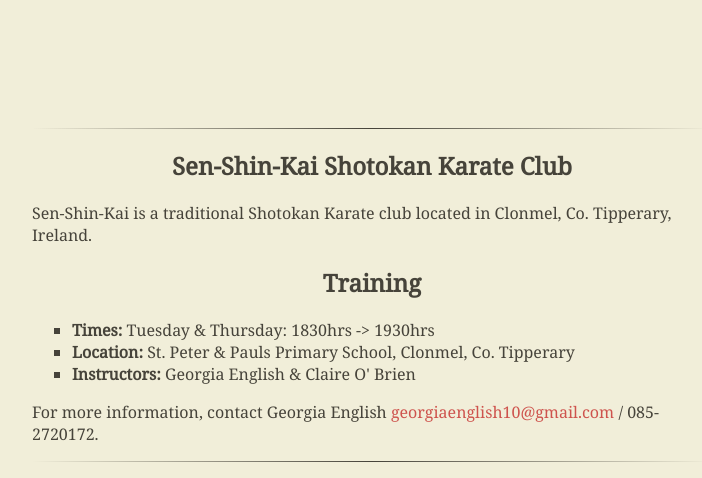
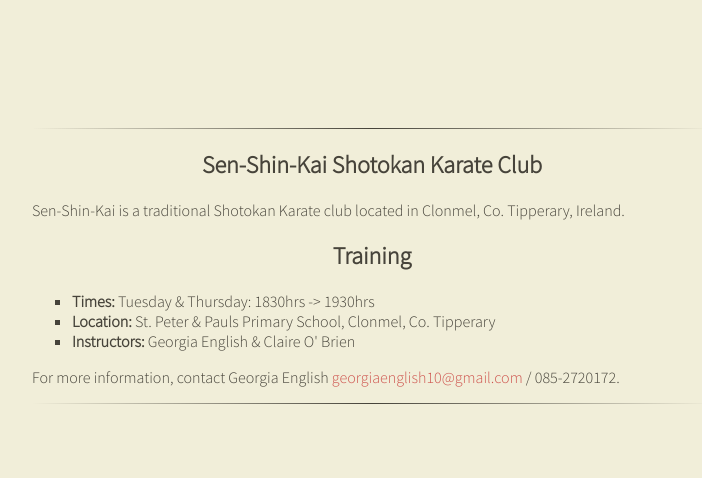
Before and after one commit to boneill81/senshinkai.net, a plain HTML site: page index.html in a window 1280 px wide. Shown: the whole page, without its empty margins (268-970 px from the left). Drawn offline with Linux system fonts and the light colour scheme.

Commit message:
Font changes to source sans pro.

```diff
--- a/css/main.css
+++ b/css/main.css
@@ -1,5 +1,5 @@
 body {
-  font-family: 'Noto Serif', serif;
+  font-family: 'Source Sans Pro', sans-serif;
   color: #46433A;
   background-color: #F1EED9; }
 
--- a/index.html
+++ b/index.html
@@ -8,7 +8,7 @@
   <link rel="stylesheet" href="/css/normalize.css">
   <link rel="stylesheet" href="/css/main.css">
   <link href="//maxcdn.bootstrapcdn.com/font-awesome/4.2.0/css/font-awesome.min.css" rel="stylesheet">
-  <link href="https://fonts.googleapis.com/css?family=Noto+Serif&display=swap" rel="stylesheet">
+  <link href="https://fonts.googleapis.com/css?family=Source+Sans+Pro:300&display=swap" rel="stylesheet">
 
   <link rel="canonical" href="http://localhost:4000/">
 
```
